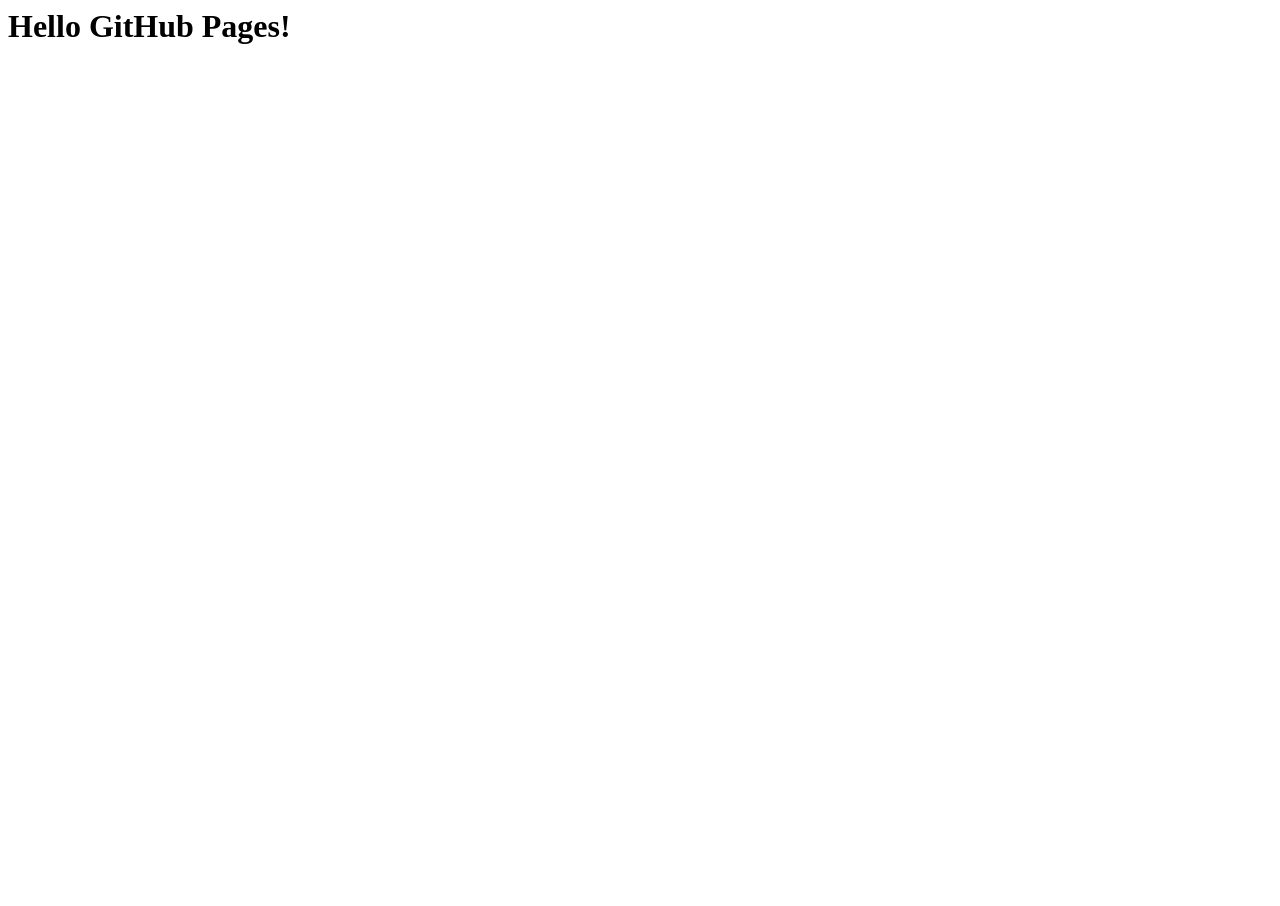
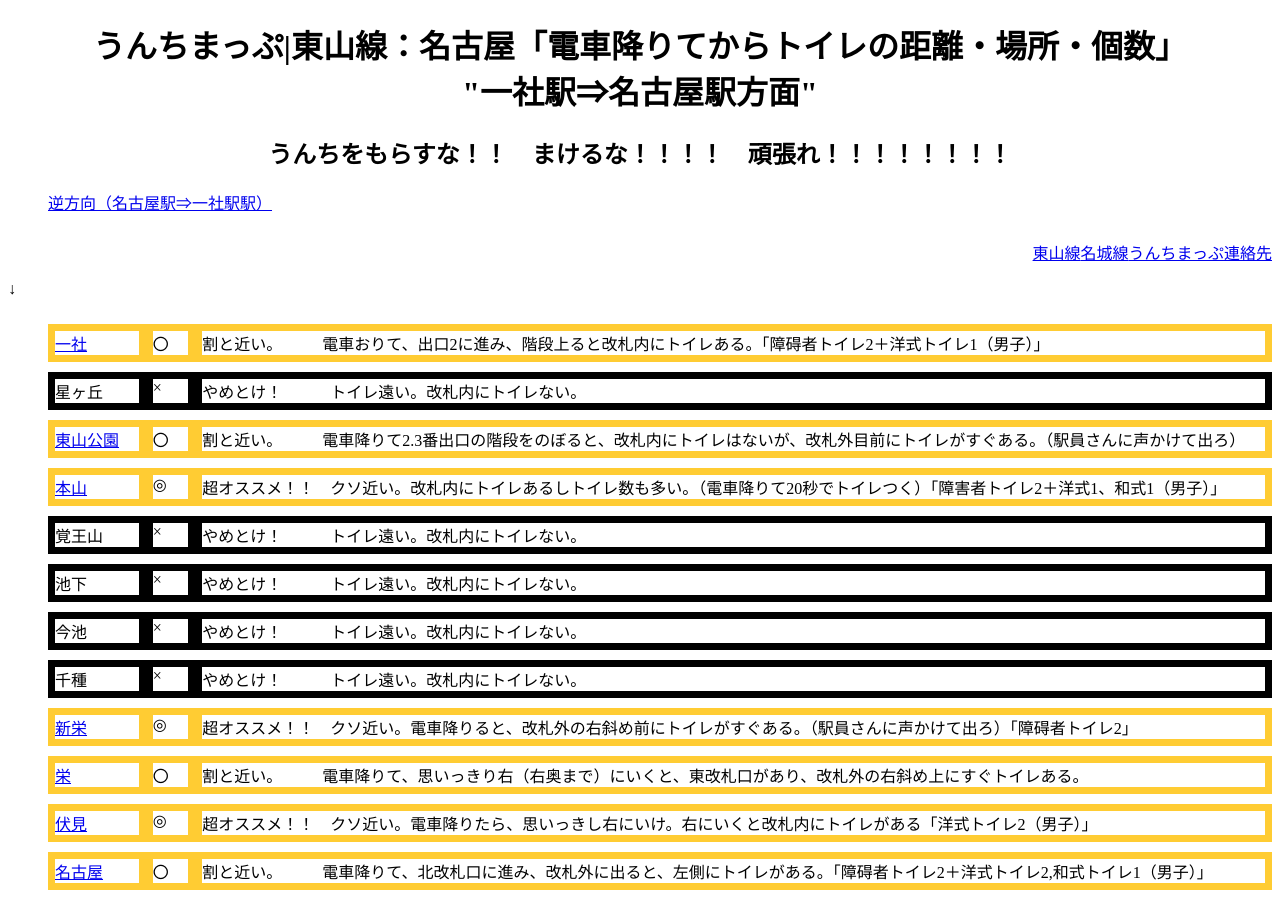
Before and after one commit to yummyworldxxx/unchimap, a plain HTML site: page index.html in a window 1280 px wide. Before the commit the page ends 800 px from the top, so only its background shows below. Drawn offline with Linux system fonts and the light colour scheme.

Commit message:
Add files via upload

```diff
--- a/index.html
+++ b/index.html
@@ -1 +1,69 @@
-<h1>Hello GitHub Pages!</h1>
+<!DOCTYPE html>
+<head>
+<meta charset="UTF-8">
+<meta name="author" content="うんちまっぶ">
+<meta name="description" content="うんちまっぷのサイト">
+<meta name="keywords" content="うんちまっぷ,うんちマップ,UnchiMap,テルオ,てるお.TERUO">
+<title>東山線：名古屋|うんちまっぷ</title>
+<link rel="stylesheet" href="style.css" media="all">
+</head>
+<body>
+<header>
+<h1>うんちまっぷ|東山線：名古屋「電車降りてからトイレの距離・場所・個数」<br>"一社駅⇒名古屋駅方面"</h1>
+<h2>うんちをもらすな！！　まけるな！！！！　頑張れ！！！！！！！！</h2>
+
+<ul class="g">
+<li class="g"><a href="r.html">逆方向（名古屋駅⇒一社駅駅）</a></li>
+</ul>
+
+<ul class="h">
+<li class="h"><a href="index.html">東山線</a></li>
+<li class="h"><a href="mindex.html">名城線</a></li>
+<li class="h"><a href="map.html">うんちまっぷ</a></li>
+<li class="h"><a href="adress.html">連絡先</a></li>
+</ul>
+
+<p>↓</p>
+<ul class="s">
+<li class="s"><a href="isya.html">一社</a></li>
+<li class="gray">星ヶ丘</li>
+<li class="s"><a href="higashiyama.html">東山公園</a></li>
+<li class="s"><a href="motoyama.html">本山</a></li>
+<li class="gray">覚王山</li>
+<li class="gray">池下</li>
+<li class="gray">今池</li>
+<li class="gray">千種</li>
+<li class="s"><a href="shinsakae.html">新栄</a></li>
+<li class="s"><a href="sakae.html">栄</a></li>
+<li class="s"><a href="hushimi.html">伏見</a></li>
+<li class="s"><a href="nagoya.html">名古屋</a></li>
+
+<li class="s">〇</li>
+<li class="gray">×</li>
+<li class="s">〇</li>
+<li class="s">◎</li>
+<li class="gray">×</li>
+<li class="gray">×</li>
+<li class="gray">×</li>
+<li class="gray">×</li>
+<li class="s">◎</li>
+<li class="s">〇</li>
+<li class="s">◎</li>
+<li class="s">〇</li>
+
+<li class="s">割と近い。　　　電車おりて、出口2に進み、階段上ると改札内にトイレある。「障碍者トイレ2＋洋式トイレ1（男子）」</li>
+<li class="gray">やめとけ！　　　トイレ遠い。改札内にトイレない。</li>
+<li class="s">割と近い。　　　電車降りて2.3番出口の階段をのぼると、改札内にトイレはないが、改札外目前にトイレがすぐある。（駅員さんに声かけて出ろ）</li>
+<li class="s">超オススメ！！　クソ近い。改札内にトイレあるしトイレ数も多い。（電車降りて20秒でトイレつく）「障害者トイレ2＋洋式1、和式1（男子）」</li>
+<li class="gray">やめとけ！　　　トイレ遠い。改札内にトイレない。</li>
+<li class="gray">やめとけ！　　　トイレ遠い。改札内にトイレない。</li>
+<li class="gray">やめとけ！　　　トイレ遠い。改札内にトイレない。</li>
+<li class="gray">やめとけ！　　　トイレ遠い。改札内にトイレない。</li>
+<li class="s">超オススメ！！　クソ近い。電車降りると、改札外の右斜め前にトイレがすぐある。（駅員さんに声かけて出ろ）「障碍者トイレ2」</li>
+<li class="s">割と近い。　　　電車降りて、思いっきり右（右奥まで）にいくと、東改札口があり、改札外の右斜め上にすぐトイレある。</li>
+<li class="s">超オススメ！！　クソ近い。電車降りたら、思いっきし右にいけ。右にいくと改札内にトイレがある「洋式トイレ2（男子）」</li>
+<li class="s">割と近い。　　　電車降りて、北改札口に進み、改札外に出ると、左側にトイレがある。「障碍者トイレ2＋洋式トイレ2,和式トイレ1（男子）」</li>
+</ul>
+
+</body>
+</html>
```
